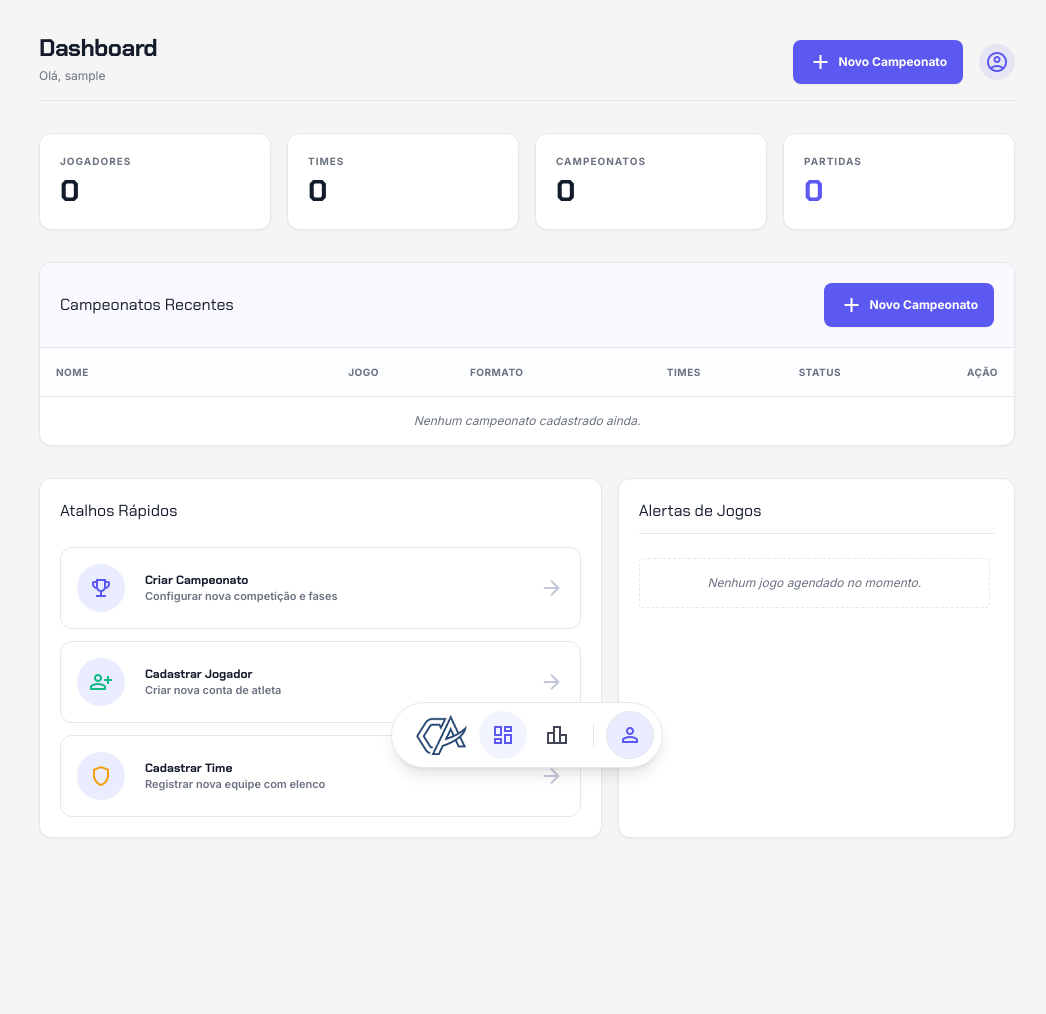
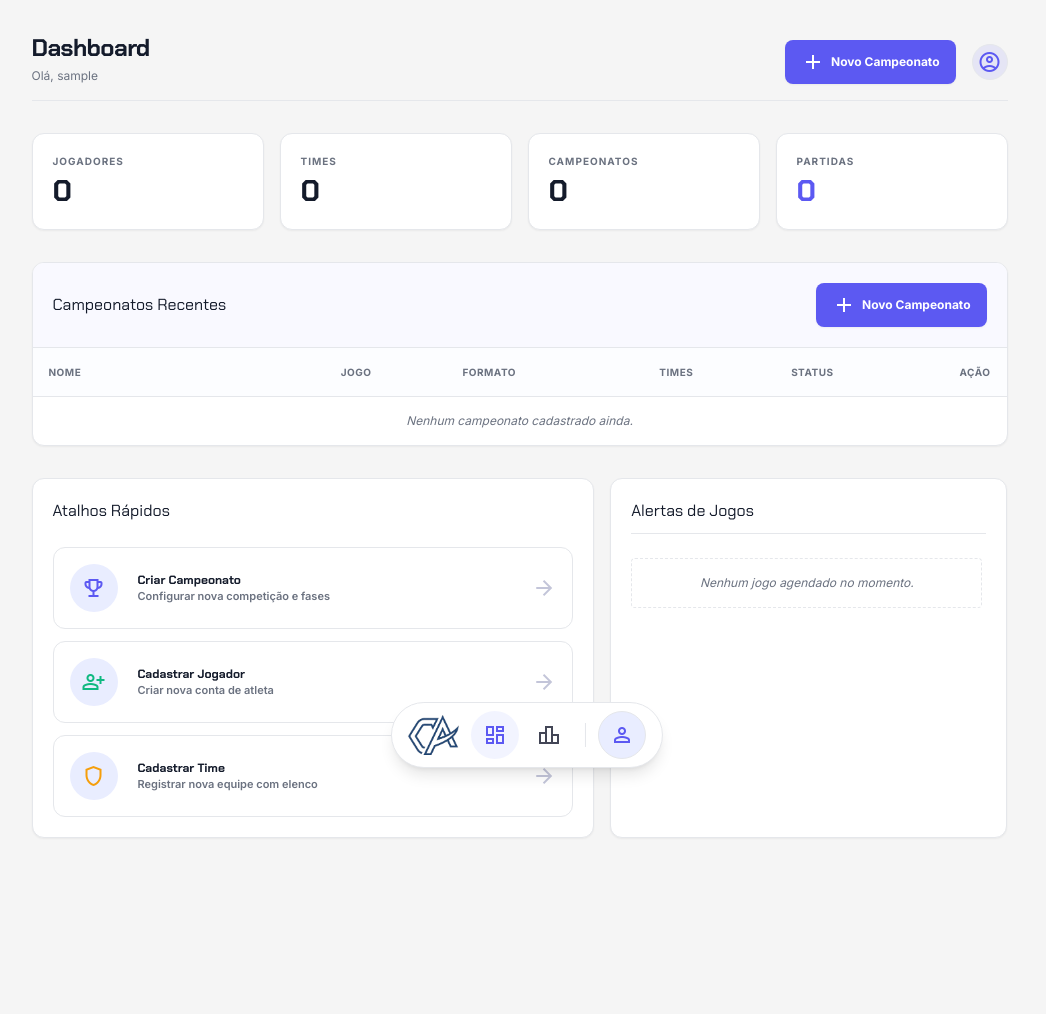
Before and after one commit to Jntgirardi/ControllerArena, a Flask app: page /dashboard in a window 1280 px wide. Shown: the whole page, without its empty margins (113-1159 px from the left). Run offline with Flask 3, Linux system fonts and the light colour scheme; the visitor is signed in with stand-in values (Sample User, id 1); data that the repository does not hold is empty; some libraries are stand-ins or nearby versions.

Commit message:
fix(nav): estabilizar centro da barra com scrollbar-gutter e padding simetrico

```diff
--- a/templates/base.html
+++ b/templates/base.html
@@ -12,6 +12,9 @@
   <link rel="stylesheet" href="{{ url_for('static', filename='css/app.css') }}">
   <link href="https://fonts.googleapis.com/css2?family=Material+Symbols+Outlined:wght,FILL@100..700,0..1&family=Chakra+Petch:wght@400;600;700&family=Inter:wght@400;500;600;700&display=swap" rel="stylesheet">
   <style>
+    html {
+      scrollbar-gutter: stable;
+    }
     body {
       font-family: 'Inter', sans-serif;
     }
@@ -410,9 +413,9 @@
 
 {% if session.user_id %}
 <!-- Floating Bottom Navigation Bar (Stitch Design System) -->
-<nav class="fixed bottom-8 left-1/2 -translate-x-1/2 z-[100] bg-surface-white rounded-full shadow-lg border border-border-subtle pl-3 md:pl-4 pr-2 py-1.5 md:py-2 flex items-center gap-2 md:gap-3">
+<nav class="fixed bottom-8 left-1/2 -translate-x-1/2 z-[100] bg-surface-white rounded-full shadow-lg border border-border-subtle px-3 md:px-4 py-1.5 md:py-2 flex items-center gap-2 md:gap-3">
     <!-- Brand -->
-    <div class="hidden md:flex items-center pl-2">
+    <div class="hidden md:flex items-center">
       <img src="{{ url_for('static', filename='images/logo_icon.png') }}" class="h-10 w-auto object-contain" alt="Controller Arena Logo">
     </div>
     <!-- Nav Links -->
```
